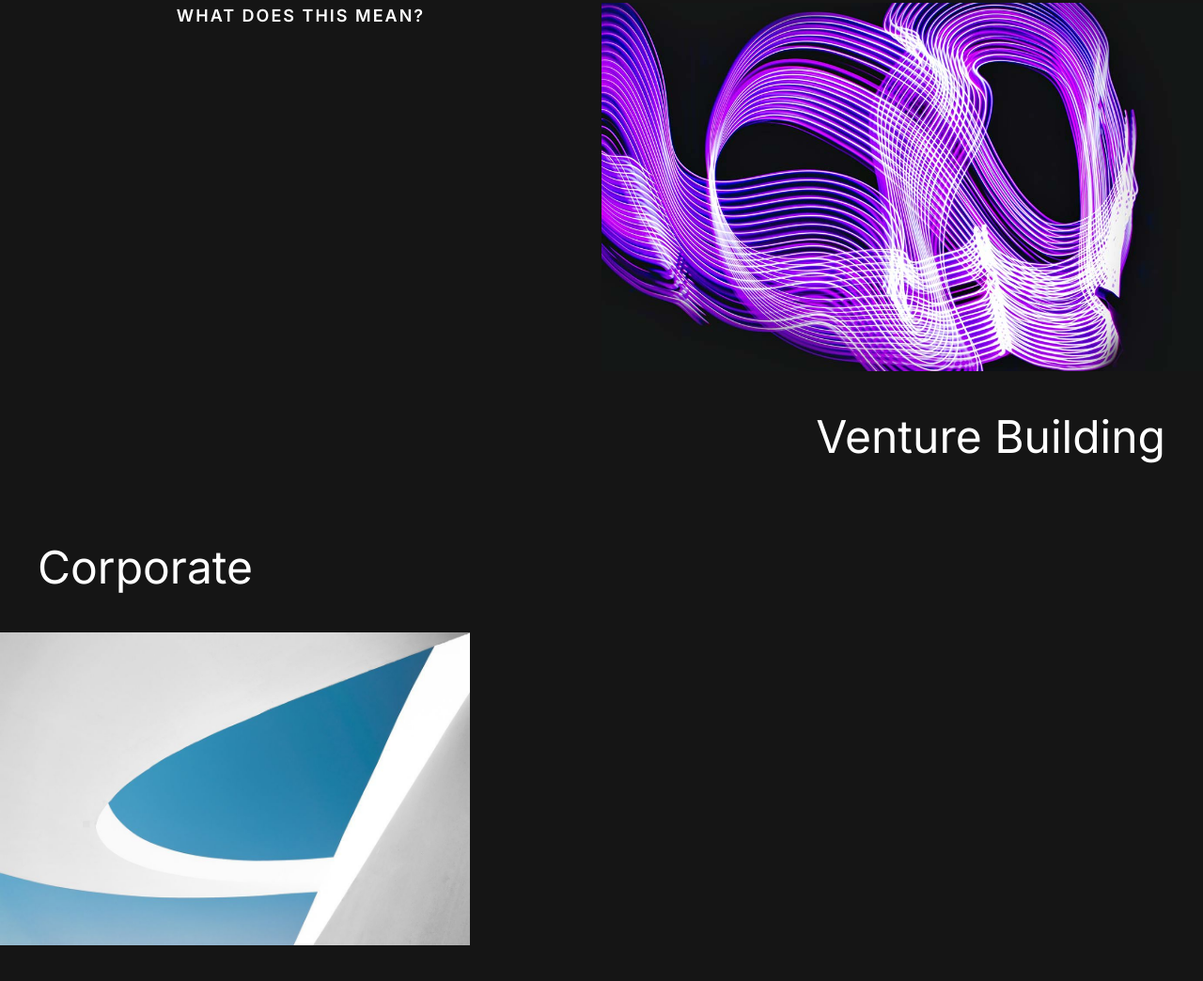
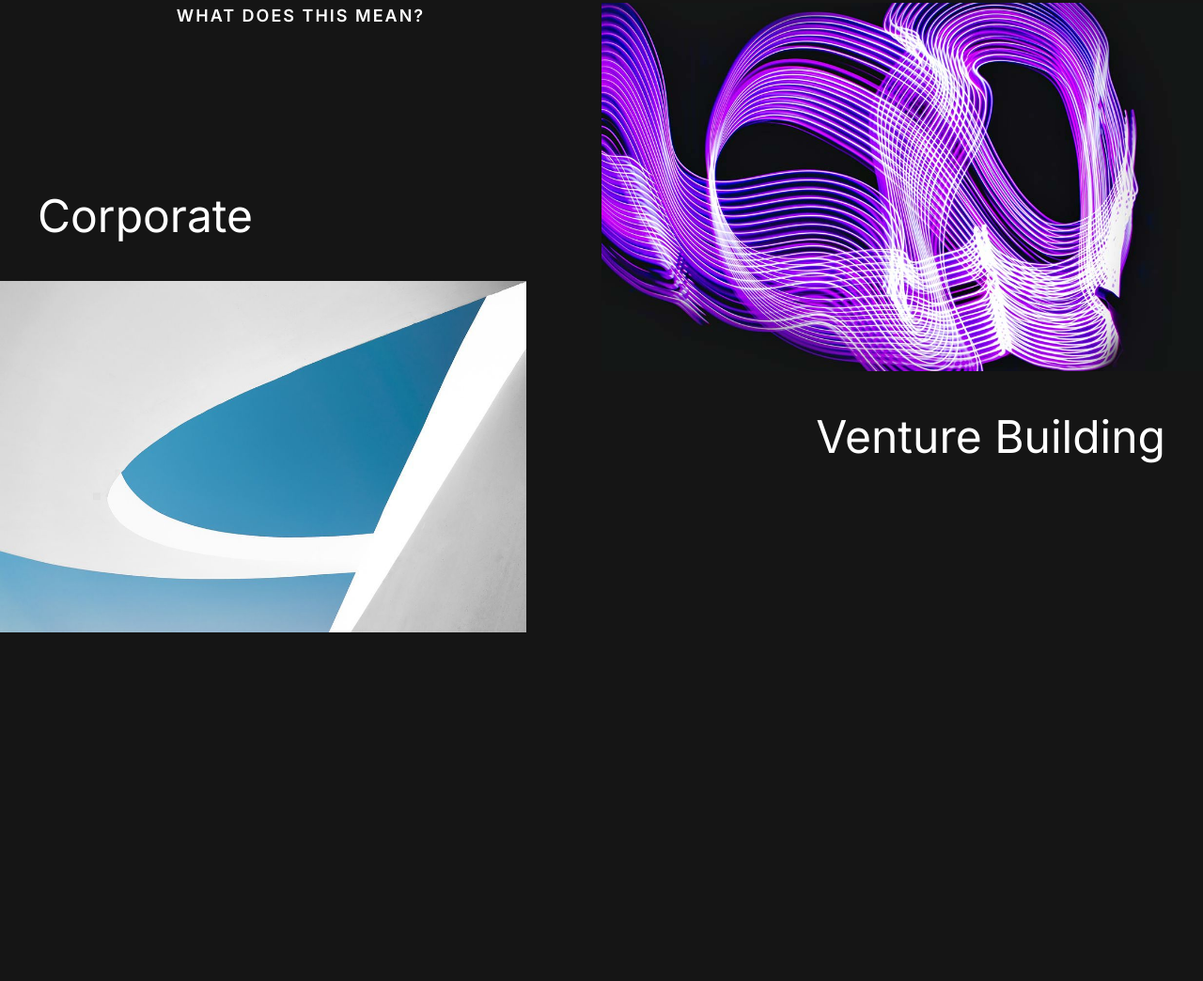
Before and after one commit to MithilHassan/Bridgemaker, a plain HTML site: page index.html in a window 1280 px wide. Shown: the part 2402-3446 px from the top of the page at 94% size. Drawn offline with nearby package versions, Linux system fonts and the light colour scheme.

Commit message:
modified

```diff
--- a/index.js
+++ b/index.js
@@ -73,7 +73,7 @@ gsap
   .fromTo(".banner_background", { opacity: 0 }, { opacity: 1 });
 
 ScrollTrigger.matchMedia({
-  "(min-width: 992px)": function () {
+  "(min-width: 1440px)": function () {
     gsap
       .timeline({
         scrollTrigger: {
@@ -81,6 +81,7 @@ ScrollTrigger.matchMedia({
           scrub: 2,
           start: "top 90%",
           end: "2500px",
+
           toggleActions: "restart none none none",
         },
       })
@@ -96,7 +97,7 @@ ScrollTrigger.matchMedia({
       .to(".letter1, .letter2, .banner_title", { display: "none", duration: 0 })
       .to(".banner_content .justify_between", { margin: 0, duration: 0 }, "<")
       .to(".line_wrapper", { width: "900px", duration: 1 })
-      .to(".animated_line1", { height: 300, border: 20, duration: 2 }, "<")
+      .to(".animated_line1", { height: 300, border: 18, duration: 1 }, "<")
       .to(".line_wrapper", {
         width: 360,
         backgroundImage:
@@ -110,14 +111,64 @@ ScrollTrigger.matchMedia({
           "linear-gradient(45deg, rgba(235,13,186,1) 0%, rgba(235,13,186,1) 100%)",
       })
       .to(".line_wrapper", {
-        width: 20,
+        width: 18,
         backgroundImage:
           "linear-gradient(45deg, rgba(255,255,255,1) 0%, rgba(255,255,255,1) 100%)",
+        duration: 1,
+        delay: 1,
+      })
+      .to(".animated_line2", { opacity: 1, width: 400 })
+      .to(".animated_line1", { height: 0, delay: 1 })
+      .to(".animated_line1", { opacity: 0 }, ">")
+      .to(".animated_line2", { width: 0, delay: 0.5 })
+      .to(".animated_line2", { opacity: 0 }, ">");
+  },
+  "(min-width: 992px) and (max-width: 1439px)": function () {
+    gsap
+      .timeline({
+        scrollTrigger: {
+          trigger: "#navbar",
+          scrub: 2,
+          start: "top 90%",
+          end: "2200px",
+
+          toggleActions: "restart none none none",
+        },
+      })
+      .to(".letter1, .letter2, .banner_title", { opacity: 0 })
+      .to(".line_wrapper", { width: "25%" })
+      .to(".animated_line1", { backgroundColor: "#8343D8", duration: 1 })
+      .to(".animated_line1", {
+        backgroundColor: "transparent",
+        height: 0,
+        border: "10px solid #8343D8",
+        duration: 0,
+      })
+      .to(".letter1, .letter2, .banner_title", { display: "none", duration: 0 })
+      .to(".banner_content .justify_between", { margin: 0, duration: 0 }, "<")
+      .to(".line_wrapper", { width: "900px", duration: 1 })
+      .to(".animated_line1", { height: 300, border: 18, duration: 1 }, "<")
+      .to(".line_wrapper", {
+        width: 360,
+        backgroundImage:
+          "linear-gradient(45deg, rgba(149,69,251,1) 0%, rgba(235,13,186,1) 100%)",
         duration: 2,
+        delay: 1,
       })
-      .to(".animated_line2", { opacity: 1, delay: 0.5 })
-      .to(".animated_line2", { width: 400 })
-      .to(".animated_line1", { height: 0, delay: 0.5 })
+      .to(".animated_line1", { height: 360, borderWidth: 0, duration: 2 }, "<")
+      .to(".line_wrapper", {
+        backgroundImage:
+          "linear-gradient(45deg, rgba(235,13,186,1) 0%, rgba(235,13,186,1) 100%)",
+      })
+      .to(".line_wrapper", {
+        width: 18,
+        backgroundImage:
+          "linear-gradient(45deg, rgba(255,255,255,1) 0%, rgba(255,255,255,1) 100%)",
+        duration: 1,
+        delay: 1,
+      })
+      .to(".animated_line2", { opacity: 1, width: 400 })
+      .to(".animated_line1", { height: 0, delay: 1 })
       .to(".animated_line1", { opacity: 0 }, ">")
       .to(".animated_line2", { width: 0, delay: 0.5 })
       .to(".animated_line2", { opacity: 0 }, ">");
@@ -129,8 +180,7 @@ ScrollTrigger.matchMedia({
           trigger: "#navbar",
           scrub: 2,
           start: "top 90%",
-          end: "3200px",
-          // markers: true,
+          end: "3250px",
           toggleActions: "restart none none none",
         },
       })
--- a/style.scss
+++ b/style.scss
@@ -233,14 +233,14 @@ body {
         margin: 0 auto;
         .animated_line1 {
           background-color: $bg_light;
-          height: 20px;
+          height: 18px;
           width: 0;
           opacity: 0;
         }
         .animated_line2 {
           @include position_center;
           background-color: $bg_light;
-          height: 20px;
+          height: 18px;
           opacity: 0;
         }
       }
@@ -314,6 +314,7 @@ section {
     width: 50%;
     text-align: left;
     align-self: flex-end;
+    max-width: 880px;
   }
 }
 
@@ -327,6 +328,7 @@ section {
   margin-bottom: 500px;
   .title {
     margin: 0 auto;
+    height: max-content;
   }
   .column1,
   .column2 {
@@ -343,11 +345,12 @@ section {
     order: 1;
     img {
       width: 100%;
-      max-width: 500px;
+      max-width: 560px;
     }
   }
   .column2 {
-    justify-content: flex-end;
+    justify-content: flex-start;
+    grid-row: span 2;
     img {
       height: calc(200px + 15vw);
       width: 100%;
@@ -643,6 +646,7 @@ footer {
       }
     }
     .column2 {
+      justify-content: flex-end;
       h2 {
         margin-left: 0;
         padding-left: 0;
```
Also changed, not shown: style.css, 1 other file.
